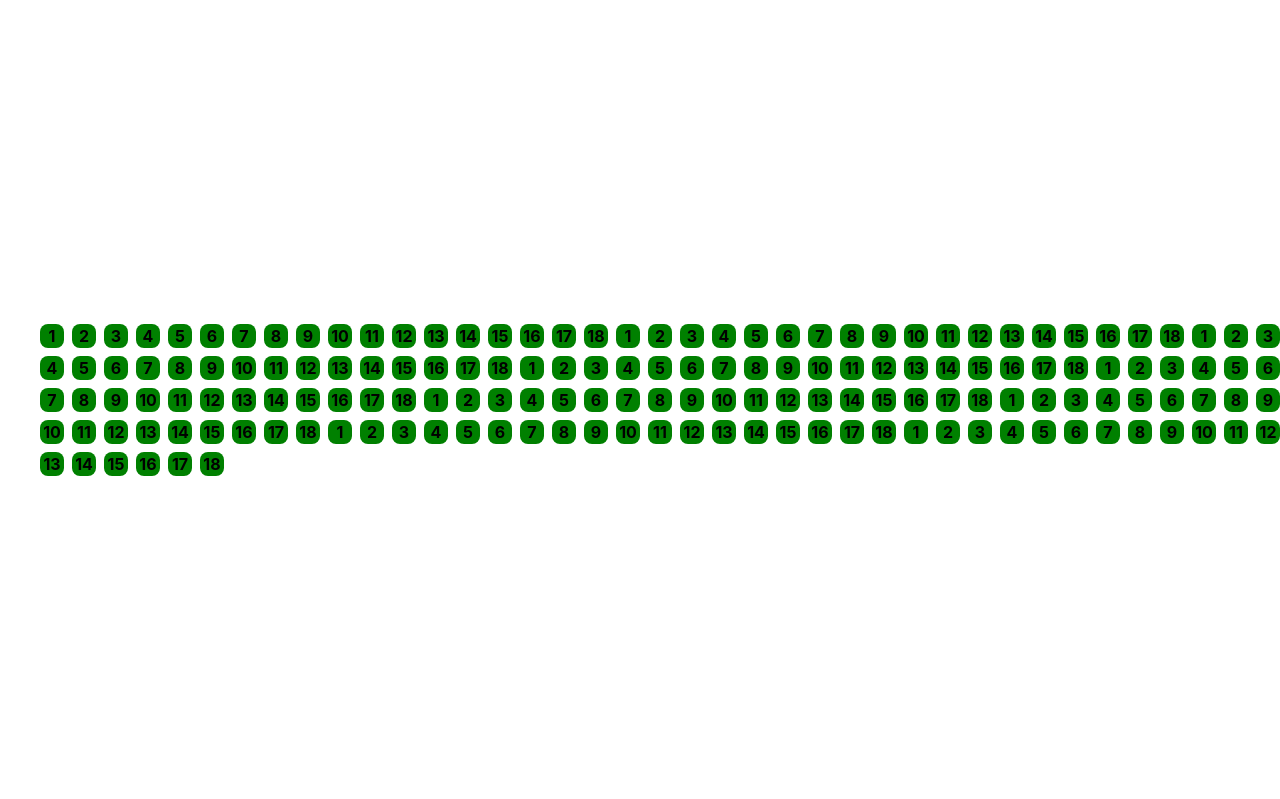
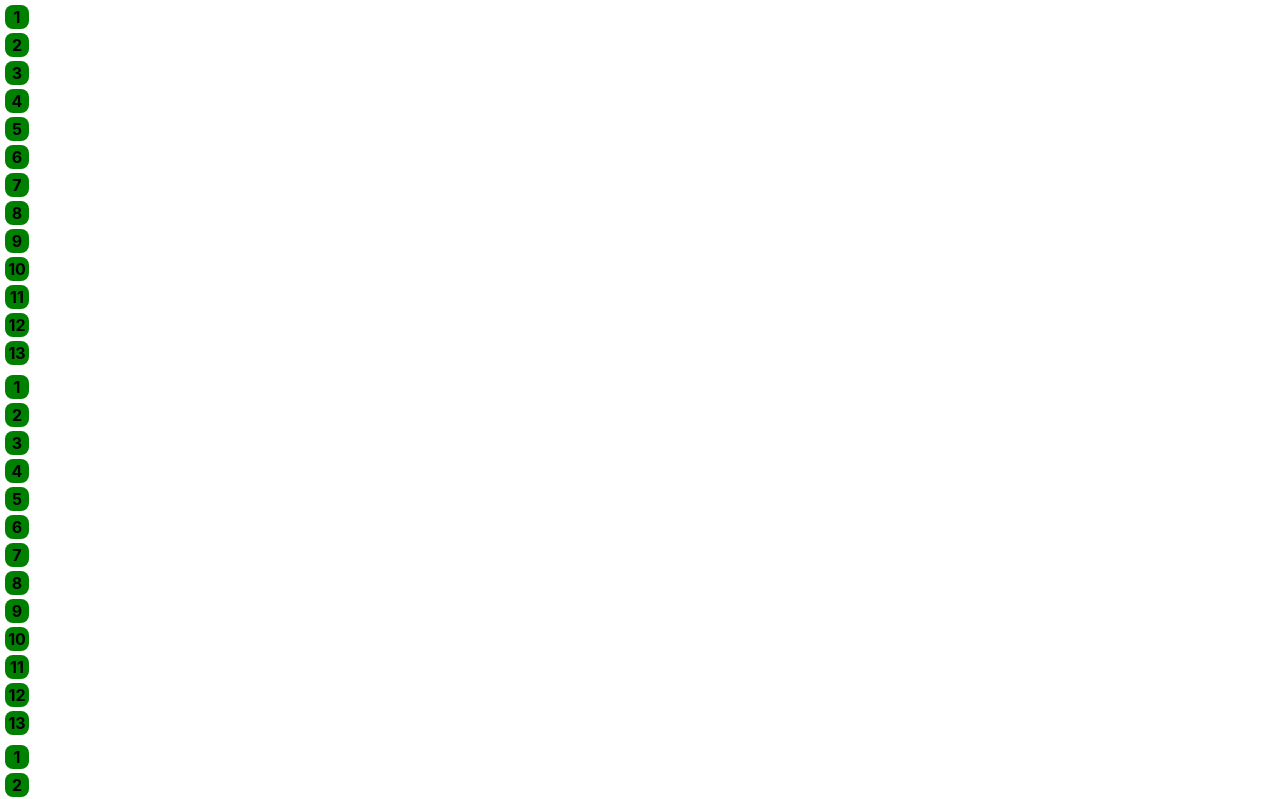
Before and after one commit to isitum01/minersDashboard, a React (Vite) app: page / in a window 1280 px wide. Shown: the top 799 px of the page. Built offline with nearby package versions, Linux system fonts and the light colour scheme.

Commit message:
Grouping Miners, Created MinerGroup component

```diff
--- a/src/app/stores/minerStore.ts
+++ b/src/app/stores/minerStore.ts
@@ -30,4 +30,26 @@ export default class MinerStore {
       console.log(error);
     }
   };
+
+  /**
+   * Function returns miners grouped by pdu property
+   */
+  get groupedMiners() {
+    return Object.entries(
+      this.minersByGroup.reduce((miners, miner) => {
+        const groupIndex = miner.pdu.toString();
+        miners[groupIndex] = miners[groupIndex]
+          ? [...miners[groupIndex], miner]
+          : [miner];
+        return miners;
+      }, {} as { [key: string]: Miner[] })
+    );
+  }
+
+  /**
+   * Sorting minors by group
+   */
+  get minersByGroup() {
+    return Array.from(this.miners.values()).sort((a, b) => a.pdu - b.pdu);
+  }
 }
--- /dev/null
+++ b/src/features/miners/MinerGroup/MinerGroup.module.scss
@@ -0,0 +1,8 @@
+.group {
+  border: 1px solid rgba($color: white, $alpha: 0.4);
+  border-radius: 6px;
+  padding: 4px;
+  display: flex;
+  flex-direction: column;
+  gap: 4px;
+}
--- /dev/null
+++ b/src/features/miners/MinerGroup/MinerGroup.tsx
@@ -0,0 +1,26 @@
+import styles from "./MinerGroup.module.scss";
+import Miner from "../Miner/Miner";
+
+interface MinerGroupProps {
+  groupIndex: string;
+  miners: Miner[];
+}
+
+/**
+ * Component used for displaying a group of Miners
+ */
+export default function MinerGroup({ groupIndex, miners }: MinerGroupProps) {
+  return (
+    <div className={styles.group}>
+      {miners.map(
+        (miner) =>
+          miner.s && (
+            <Miner
+              key={groupIndex.toString() + miner.port.toString()}
+              miner={miner}
+            />
+          )
+      )}
+    </div>
+  );
+}
--- a/src/views/Dashboard/Dashboard.tsx
+++ b/src/views/Dashboard/Dashboard.tsx
@@ -1,30 +1,29 @@
 import { useEffect } from "react";
-import Miner from "../../features/miners/Miner/Miner";
 import styles from "./Dashboard.module.scss";
 import { useStore } from "../../app/stores/store";
 import { observer } from "mobx-react-lite";
+import MinerGroup from "../../features/miners/MinerGroup/MinerGroup";
 
 /**
  * Function representing the view corresponding to the Dashboard page.
  */
 export default observer(function Dashboard() {
   const { minerStore } = useStore();
+  const { groupedMiners } = minerStore;
 
   useEffect(() => {
     minerStore.loadMiners();
   }, []);
 
+  useEffect(() => {
+    console.log(groupedMiners);
+  }, [minerStore.miners]);
+
   return (
     <div className={styles.dashboard}>
-      <ul>
-        {minerStore.miners &&
-          minerStore.miners.map((miner) => (
-            <Miner
-              key={miner.pdu.toString() + miner.port.toString()}
-              miner={miner}
-            />
-          ))}
-      </ul>
+      {groupedMiners.map(([groupIndex, miners]) => (
+        <MinerGroup key={groupIndex} groupIndex={groupIndex} miners={miners} />
+      ))}
     </div>
   );
 });
```
